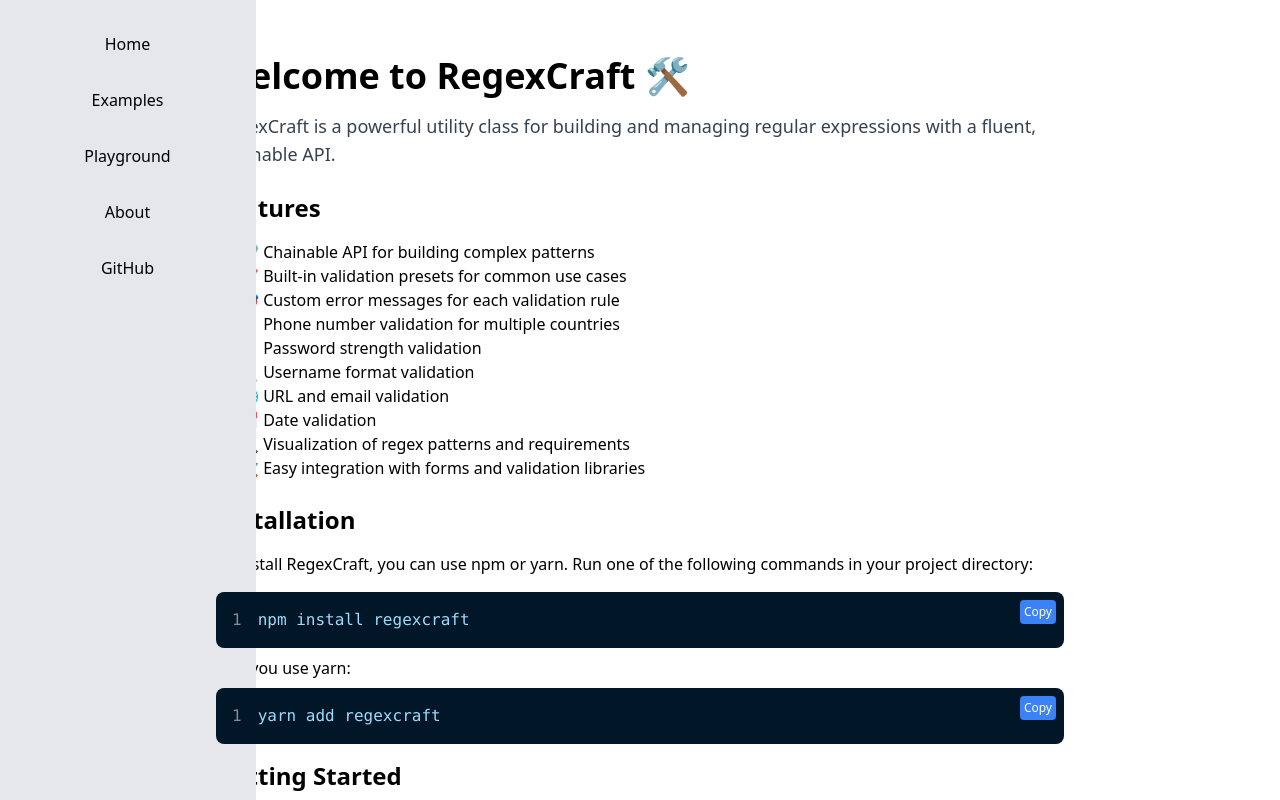
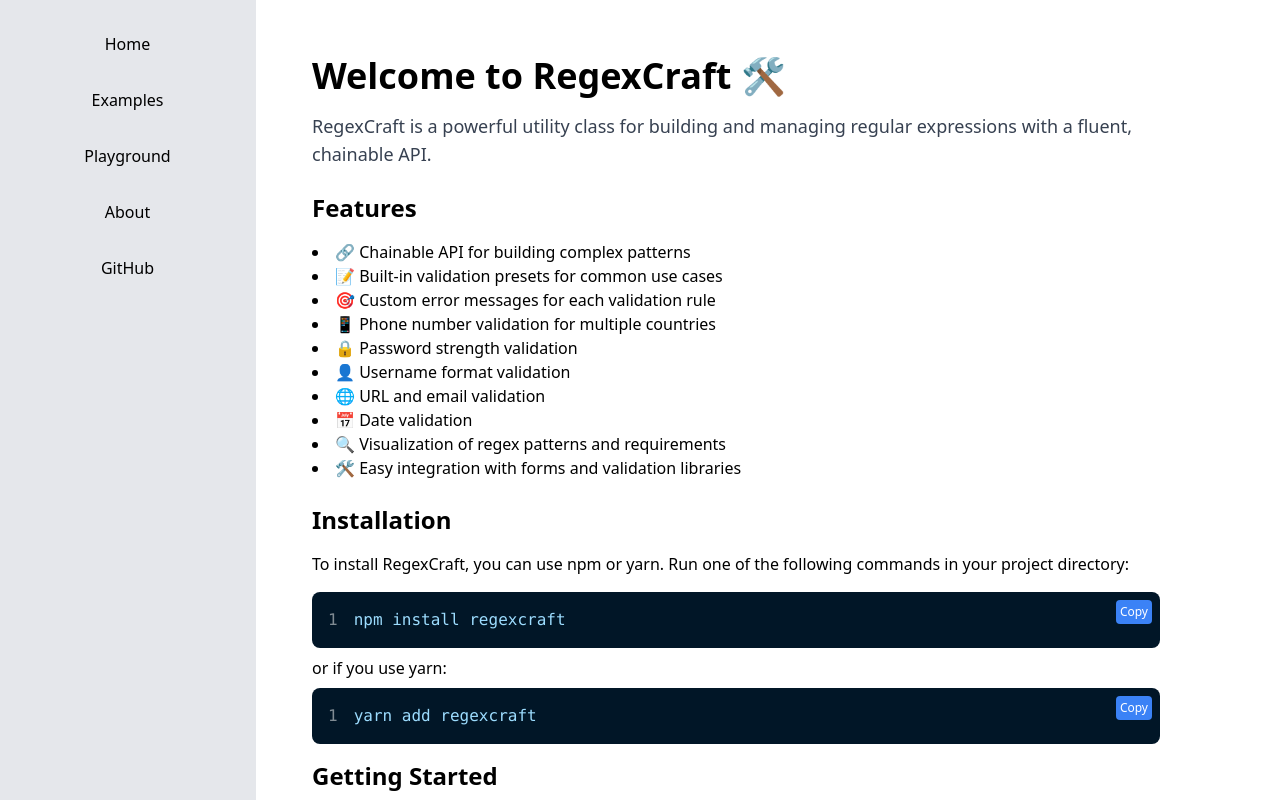
Before and after one commit to iAmNsengi/regexcraft-frontend, a React (Vite) app: page / in a window 1280 px wide. Shown: the top 800 px of the page. Built offline with nearby package versions, Linux system fonts and the light colour scheme.

Commit message:
fix: layout UI on macbook

```diff
--- a/src/components/Layout.tsx
+++ b/src/components/Layout.tsx
@@ -5,11 +5,11 @@
 const Layout = () => {
   return (
     <div className="flex flex-col min-h-screen overflow-x-hidden">
-      <div className="flex flex-grow flex-col md:flex-row">
-        <aside className="md:fixed md:h-[100vh] w-full md:w-64 bg-gray-200 border-b md:border-r border-gray-200 p-6 md:border-b-0">
+      <div className="flex flex-grow flex-col lg:flex-row  ">
+        <aside className="lg:fixed lg:h-[100vh] w-full lg:w-64 bg-gray-200 border-b md:border-r border-gray-200 p-6 md:border-b-0">
           <Navigation />
         </aside>
-        <main className="flex-1 p-4 md:p-8 overflow-y-auto">
+        <main className="flex-1 lg:ml-[15vw] 2xl:ml-auto  p-4 md:p-8 overflow-y-auto">
           <Outlet />
         </main>
       </div>
--- a/src/components/Navigation.tsx
+++ b/src/components/Navigation.tsx
@@ -3,7 +3,7 @@
 
 const Navigation = () => {
   return (
-    <nav className="flex items-center overflow-x-scroll md:overflow-hidden md:flex-col md:space-y-4 ">
+    <nav className="flex items-center overflow-x-scroll lg:overflow-hidden lg:flex-col lg:space-y-4 ">
       <NavLink
         to="/"
         className="px-1 md:px-4 py-2 rounded-md hover:bg-gray-200"
```
